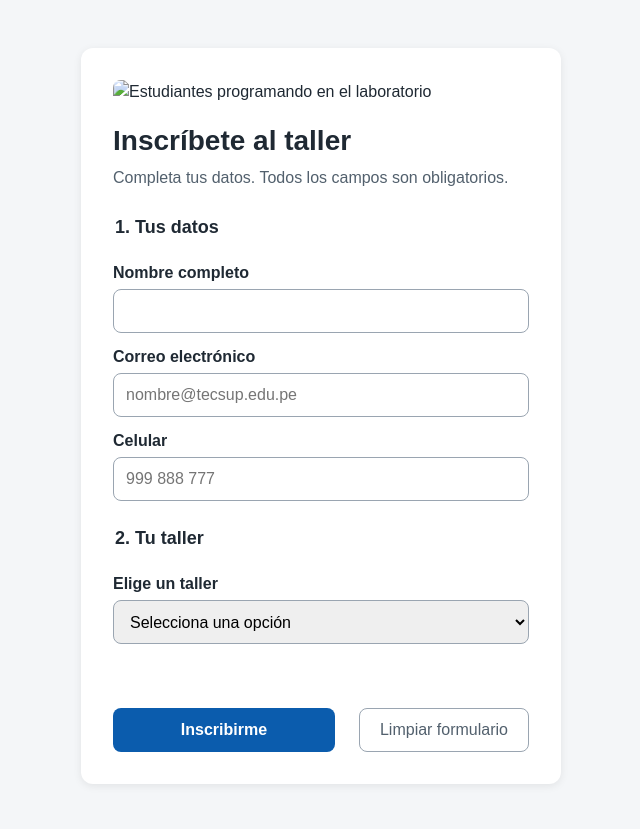
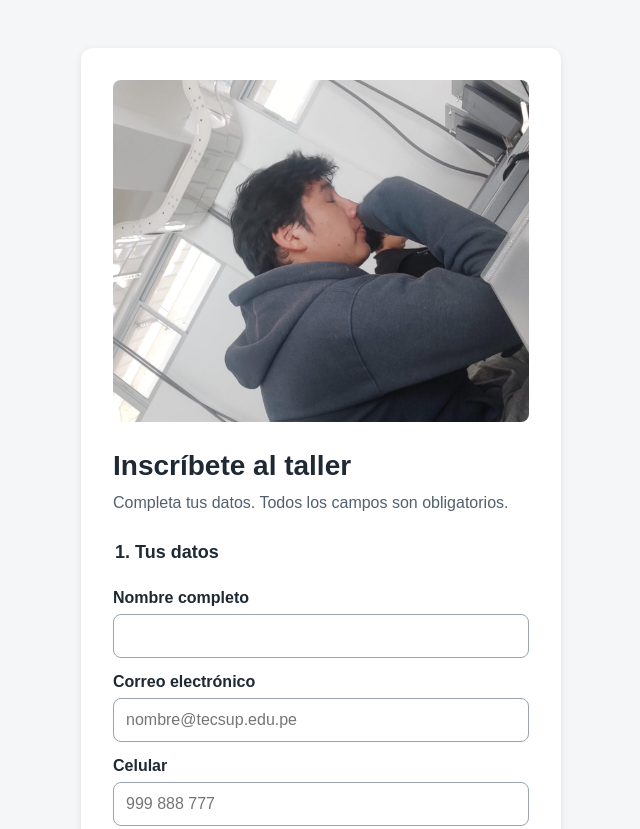
Before and after one commit to johnarizapana/taller-ux, a plain HTML site: page index.html in a window 1280 px wide. Shown: the top 829 px of the page, without its empty margins (319-959 px from the left). Drawn offline with Linux system fonts and the light colour scheme.

Commit message:
Foto integrada

```diff
--- a/index.html
+++ b/index.html
@@ -8,7 +8,7 @@
 </head>
 <body>
   <main class="tarjeta">
-    <img src="img/banner.png" alt="Estudiantes programando en el laboratorio">
+    <img src="img/img.jpeg" alt="Estudiantes programando en el laboratorio">
     <h1>Inscríbete al taller</h1>
     <p class="ayuda">Completa tus datos. Todos los campos son obligatorios.</p>
 
```
Also changed, not shown: img/Forza Horizon 6 (img carrusel).webp (added), img/img.jpeg (added).
